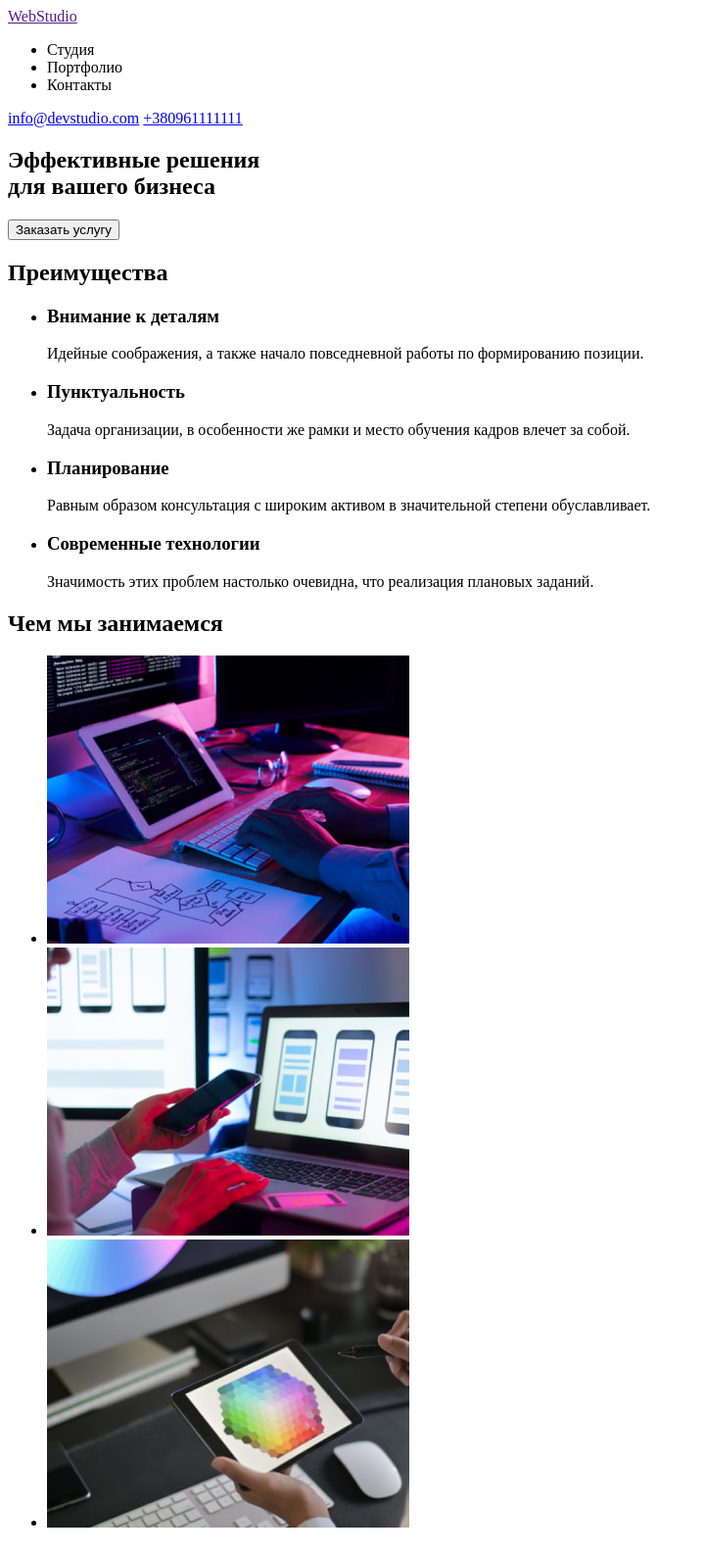
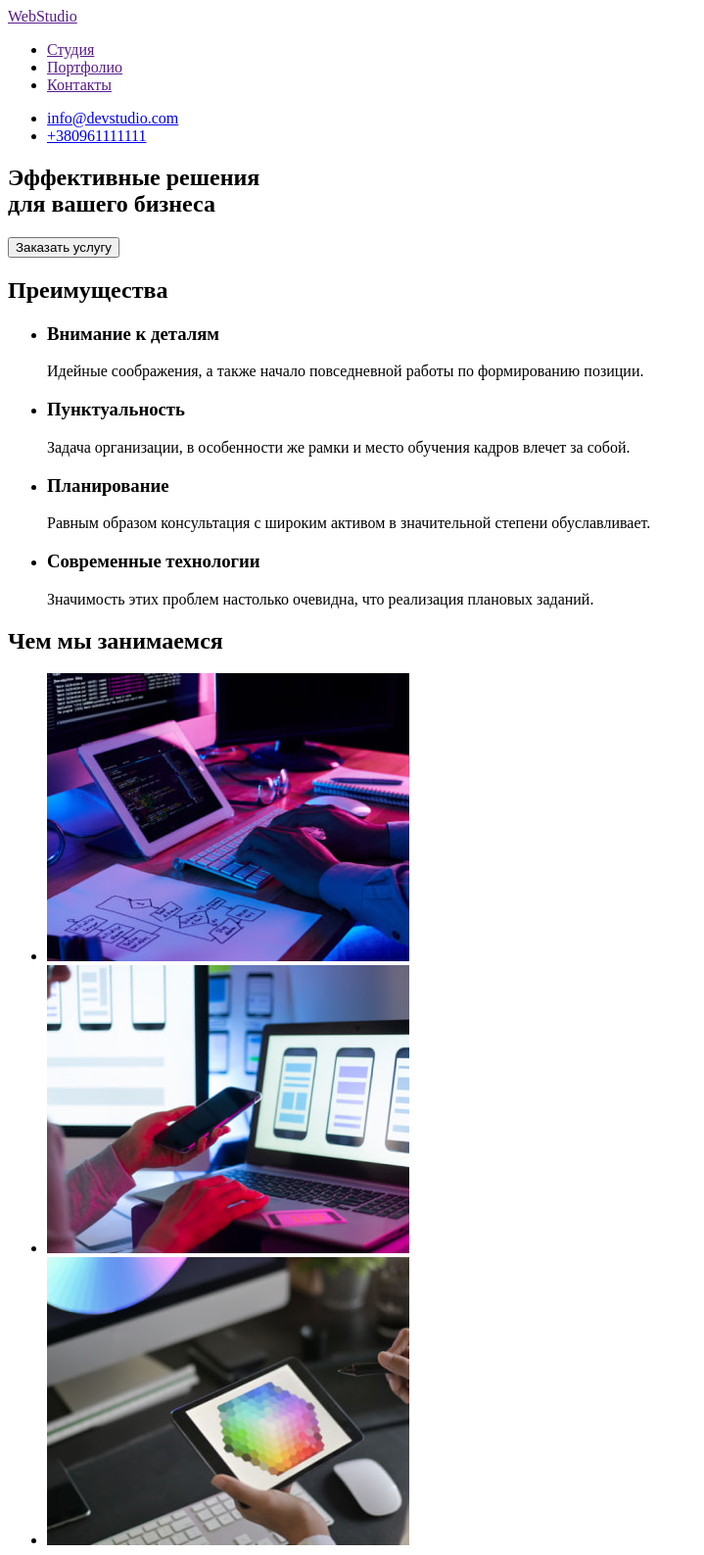
Before and after one commit to Seroga1984/goit-markup-hw-01, a plain HTML site: page index.html in a window 1280 px wide. Shown: the top 1587 px of the page at 98% size, without its empty margins (0-719 px from the left). Drawn offline with Linux system fonts and the light colour scheme.

Commit message:
error_correction
Добавлены исправления после проверки ментора

```diff
--- a/index.html
+++ b/index.html
@@ -1,9 +1,9 @@
 <!DOCTYPE html>
 <html lang="ru">
   <head>
-    <meta charset="UTF-8">
-    <meta http-equiv="X-UA-Compatible" content="IE=edge">
-    <meta name="viewport" content="width=device-width, initial-scale=1.0">
+    <meta charset="UTF-8" />
+    <meta http-equiv="X-UA-Compatible" content="IE=edge" />
+    <meta name="viewport" content="width=device-width, initial-scale=1.0" />
     <title>goit-markup-hw-01</title>
   </head>
   <body>
@@ -12,19 +12,30 @@
       <nav>
         <a href="">WebStudio</a>
         <ul>
-                <li>Студия</li>
-                <li>Портфолио</li>
-                <li>Контакты</li>
+          <li><a href="">Студия</a></li>
+          <li><a href="">Портфолио</a></li>
+          <li><a href="">Контакты</a></li>
         </ul>
       </nav>
-        <a href="mailto:info@devstudio.com" class="contact-link">info@devstudio.com</a>
+      <ul>
+        <li>
+          <a href="mailto:info@devstudio.com" class="contact-link"
+            >info@devstudio.com</a
+          >
+        </li>
+        <li>
           <a href="tel:+380961111111" class="contact-link">+380961111111</a>
+        </li>
+      </ul>
     </header>
     <!-- Основной уникальный раздел -->
     <main>
       <!-- Секция герой -->
       <section>
-            <h1>Эффективные решения <br> для вашего бизнеса</h1>
+        <h1>
+          Эффективные решения <br />
+          для вашего бизнеса
+        </h1>
         <button type="button">Заказать услугу</button>
       </section>
       <!-- Секция преимущества -->
@@ -33,19 +44,31 @@
         <ul>
           <li>
             <h3>Внимание к деталям</h3>
-                  <p>Идейные соображения, а также начало повседневной работы по формированию позиции.</p>
+            <p>
+              Идейные соображения, а также начало повседневной работы по
+              формированию позиции.
+            </p>
           </li>
           <li>
             <h3>Пунктуальность</h3>
-                  <p>Задача организации, в особенности же рамки и место обучения кадров влечет за собой.</p>
+            <p>
+              Задача организации, в особенности же рамки и место обучения кадров
+              влечет за собой.
+            </p>
           </li>
           <li>
             <h3>Планирование</h3>
-                  <p>Равным образом консультация с широким активом в значительной степени обуславливает.</p>
+            <p>
+              Равным образом консультация с широким активом в значительной
+              степени обуславливает.
+            </p>
           </li>
           <li>
             <h3>Современные технологии</h3>
-                  <p>Значимость этих проблем настолько очевидна, что реализация плановых заданий.</p>
+            <p>
+              Значимость этих проблем настолько очевидна, что реализация
+              плановых заданий.
+            </p>
           </li>
         </ul>
       </section>
@@ -54,20 +77,25 @@
         <h2>Чем мы занимаемся</h2>
         <ul>
           <li>
-                    <a href="">
-                        <img src="./images/we-are-doing1.jpg" alt="человек за ПК, верстка"
-                            width="370" />
-                    </a>
+            <img
+              src="./images/we-are-doing1.jpg"
+              alt="человек за ПК, верстка"
+              width="370"
+            />
           </li>
           <li>
-                <a href="">
-                    <img src="./images/we-are-doing2.jpg" alt="разработка мобильных преложений" width="370" />
-                </a>
+            <img
+              src="./images/we-are-doing2.jpg"
+              alt="разработка мобильных преложений"
+              width="370"
+            />
           </li>
           <li>
-                <a href="">
-                    <img src="./images/we-are-doing3.jpg" alt="ПК, работа с графикой" width="370" />
-                </a>
+            <img
+              src="./images/we-are-doing3.jpg"
+              alt="ПК, работа с графикой"
+              width="370"
+            />
           </li>
         </ul>
       </section>
@@ -75,19 +103,23 @@
       <section>
         <h2>Наша команда</h2>
         <ul>
-                <li><img src="./images/team1.jpg" alt="Портрет мужчины" width="270">
+          <li>
+            <img src="./images/team1.jpg" alt="Портрет мужчины" width="270" />
             <h3>Игорь Демьяненко</h3>
             <p lang="en">Product Designer</p>
           </li>
-                <li><img src="./images/team2.jpg" alt="Портрет женшины" width="270">
+          <li>
+            <img src="./images/team2.jpg" alt="Портрет женшины" width="270" />
             <h3>Ольга Репина</h3>
             <p lang="en">Frontend Developer</p>
           </li>
-                <li><img src="./images/team3.jpg" alt="Портрет мужчины" width="270">
+          <li>
+            <img src="./images/team3.jpg" alt="Портрет мужчины" width="270" />
             <h3>Николай Тарасов</h3>
             <p lang="en">Marketing</p>
           </li>
-                <li><img src="./images/team4.jpg" alt="Портрет мужчины" width="270">
+          <li>
+            <img src="./images/team4.jpg" alt="Портрет мужчины" width="270" />
             <h3>Михаил Ермаков</h3>
             <p lang="en">UI Designer</p>
           </li>
@@ -100,11 +132,16 @@
       <address>
         <p>г. Киев, пр-т Леси Украинки, 26</p>
         <ul>
-                <li><a href="mailto:info@devstudio.com" class="contact-link">info@devstudio.com</a></li>
-                <li><a href="tel:+380961111111" class="contact-link">+380961111111</a></li>
+          <li>
+            <a href="mailto:info@devstudio.com" class="contact-link"
+              >info@devstudio.com</a
+            >
+          </li>
+          <li>
+            <a href="tel:+380961111111" class="contact-link">+380961111111</a>
+          </li>
         </ul>
       </address>
     </footer>
-
   </body>
 </html>
```
Lines whose indentation alone changed are shown as unchanged.
